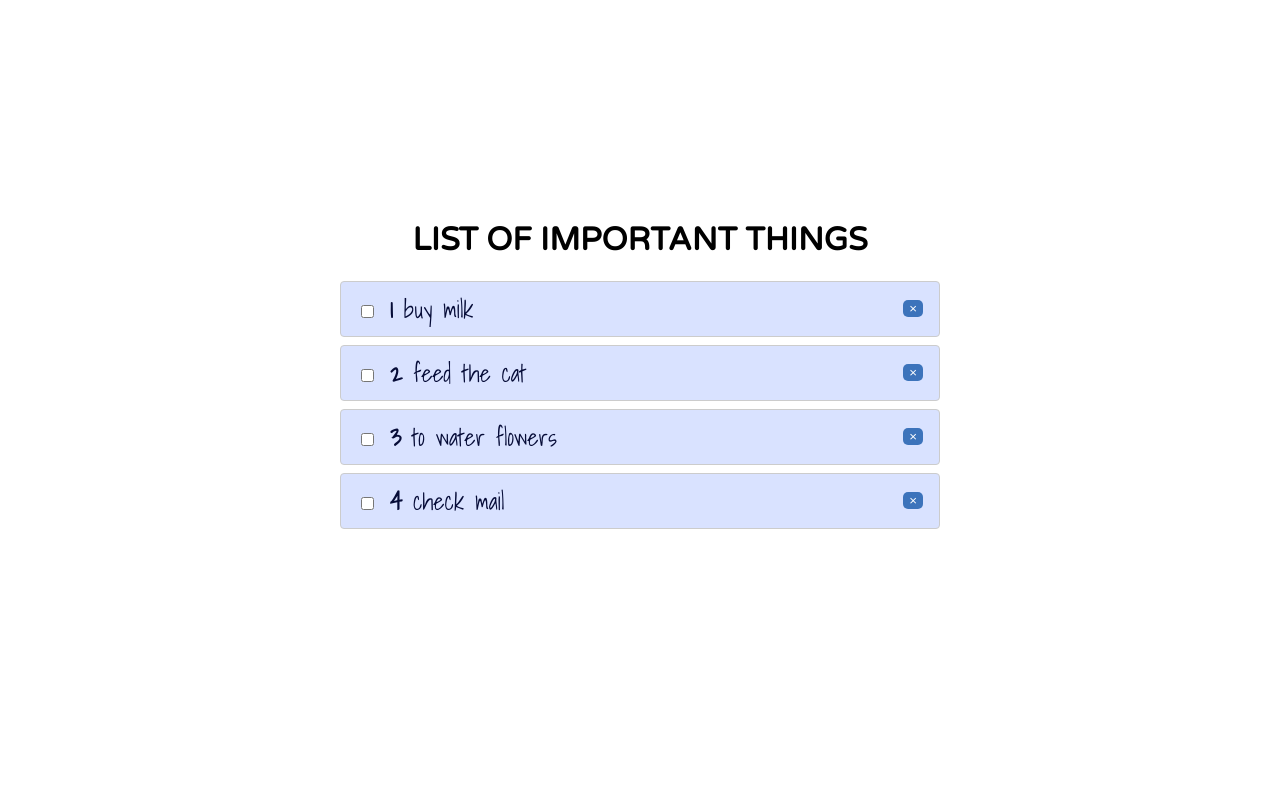
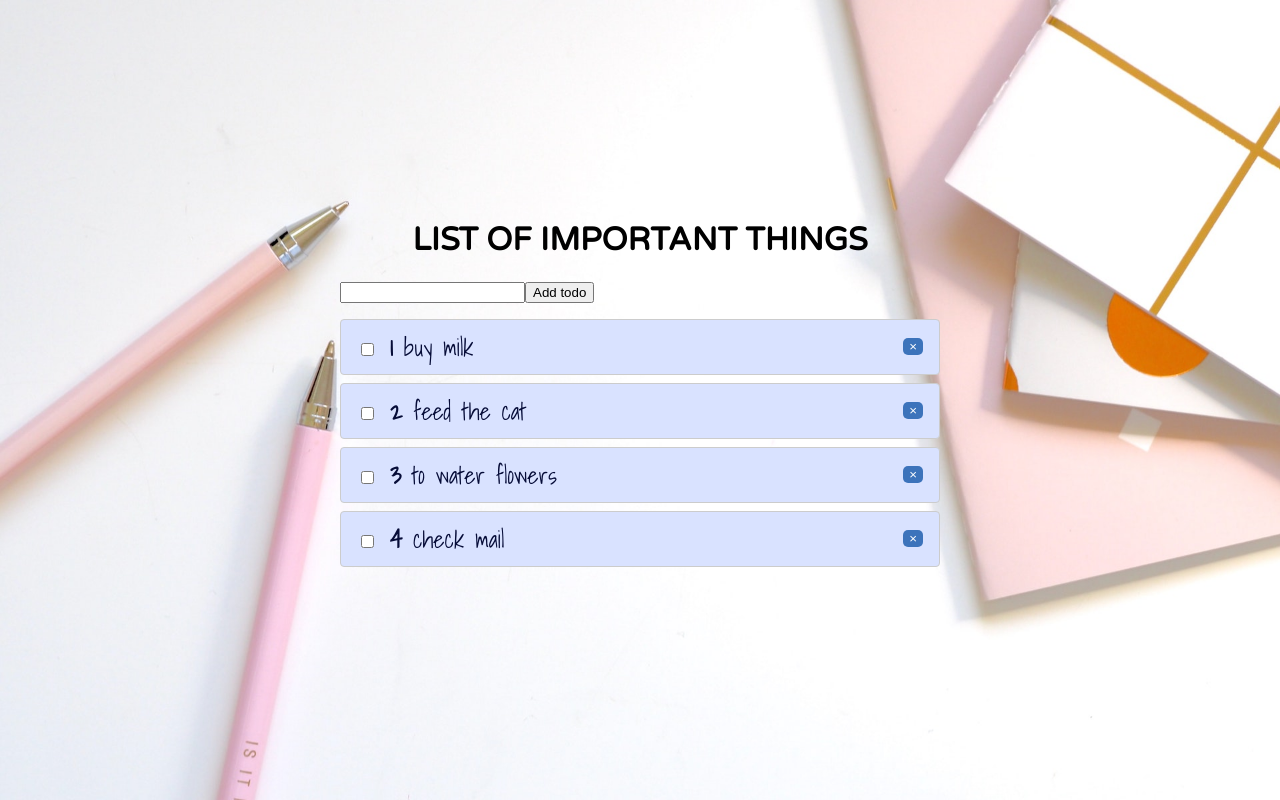
Before and after one commit to alena-shp/bigtodos, a React (Create React App) app: page / in a window 1280 px wide. Built offline with nearby package versions, Linux system fonts and the light colour scheme.

Commit message:
50 addTodo

```diff
--- a/src/App.js
+++ b/src/App.js
@@ -1,6 +1,7 @@
 import React from 'react'
-
 import BigList from './components/BigList'
+import Context from './Context/Context'
+import AddTodo from './components/AddTodo'
 
 function App() {
   const [todos, setTodos] = React.useState([
@@ -21,11 +22,34 @@ function App() {
     )
   }
 
+  let removeTodo = id => {
+    setTodos(todos.filter(todo => todo.id !== id))
+  }
+
+  let addTodo = title => {
+    setTodos(
+      todos.concat([
+        {
+          title,
+          id: Date.now(),
+          end: false
+        }
+      ])
+    )
+  }
+
   return (
-    <div className="wrapper">
-      <h1 className="header">List of important things</h1>
-      <BigList todos={todos} onToggles={togglesTodo} />
-    </div>
+    <Context.Provider value={{ removeTodo }}>
+      <div className="wrapper">
+        <h1 className="header">List of important things</h1>
+        <AddTodo onCreate={addTodo} />
+        {todos.length ? (
+          <BigList todos={todos} onToggles={togglesTodo} />
+        ) : (
+          <p>Nothing planned</p>
+        )}
+      </div>
+    </Context.Provider>
   )
 }
 
--- /dev/null
+++ b/src/Context/Context.js
@@ -0,0 +1,5 @@
+import React from 'react'
+
+const Context = React.createContext()
+
+export default Context
--- /dev/null
+++ b/src/components/AddTodo.js
@@ -0,0 +1,23 @@
+import React, { useState } from 'react'
+
+const AddTodo = ({ onCreate }) => {
+  const [value, setValue] = useState('')
+
+  const onSubmitHandler = event => {
+    event.preventDefault()
+
+    if (value.trim()) {
+      onCreate(value)
+      setValue('')
+    }
+  }
+
+  return (
+    <form style={{ marginBottom: '1rem' }} onSubmit={onSubmitHandler}>
+      <input value={value} onChange={event => setValue(event.target.value)} />
+      <button type="submit">Add todo</button>
+    </form>
+  )
+}
+
+export default AddTodo
--- a/src/components/TodoItem.js
+++ b/src/components/TodoItem.js
@@ -1,5 +1,6 @@
-import React from 'react'
+import React, { useContext } from 'react'
 import PropTypes from 'prop-types'
+import Context from '../Context/Context'
 
 const styles = {
   li: {
@@ -21,11 +22,20 @@ const styles = {
 }
 
 const TodoItem = props => {
+  const { removeTodo } = useContext(Context)
+
+  const classes = []
+
+  if (props.todo.end) {
+    classes.push('done')
+  }
+
   return (
     <li style={styles.li}>
-      <span>
+      <span className={classes.join(' ')}>
         <input
           type="checkbox"
+          checked={props.todo.end}
           style={styles.input}
           onChange={() => props.onChange(props.todo.id)}
         />
@@ -33,7 +43,9 @@ const TodoItem = props => {
         &nbsp;
         {props.todo.title}
       </span>
-      <button className="push">&times;</button>
+      <button className="push" onClick={() => removeTodo(props.todo.id)}>
+        &times;
+      </button>
     </li>
   )
 }
--- a/src/index.css
+++ b/src/index.css
@@ -1,14 +1,17 @@
 body {
+  background: url(images/bg.jpg);
+  background-size: 100%;
   margin: 0;
-  font-family: -apple-system, BlinkMacSystemFont, "Segoe UI", "Roboto", "Oxygen",
-    "Ubuntu", "Cantarell", "Fira Sans", "Droid Sans", "Helvetica Neue",
+  height: 500px;
+  font-family: -apple-system, BlinkMacSystemFont, 'Segoe UI', 'Roboto', 'Oxygen',
+    'Ubuntu', 'Cantarell', 'Fira Sans', 'Droid Sans', 'Helvetica Neue',
     sans-serif;
   -webkit-font-smoothing: antialiased;
   -moz-osx-font-smoothing: grayscale;
 }
 
 code {
-  font-family: source-code-pro, Menlo, Monaco, Consolas, "Courier New",
+  font-family: source-code-pro, Menlo, Monaco, Consolas, 'Courier New',
     monospace;
 }
 
@@ -30,3 +33,7 @@ code {
   color: white;
   border: none;
 }
+
+.done {
+  text-decoration: line-through;
+}
```
Also changed, not shown: src/images/bg.jpg (added).
